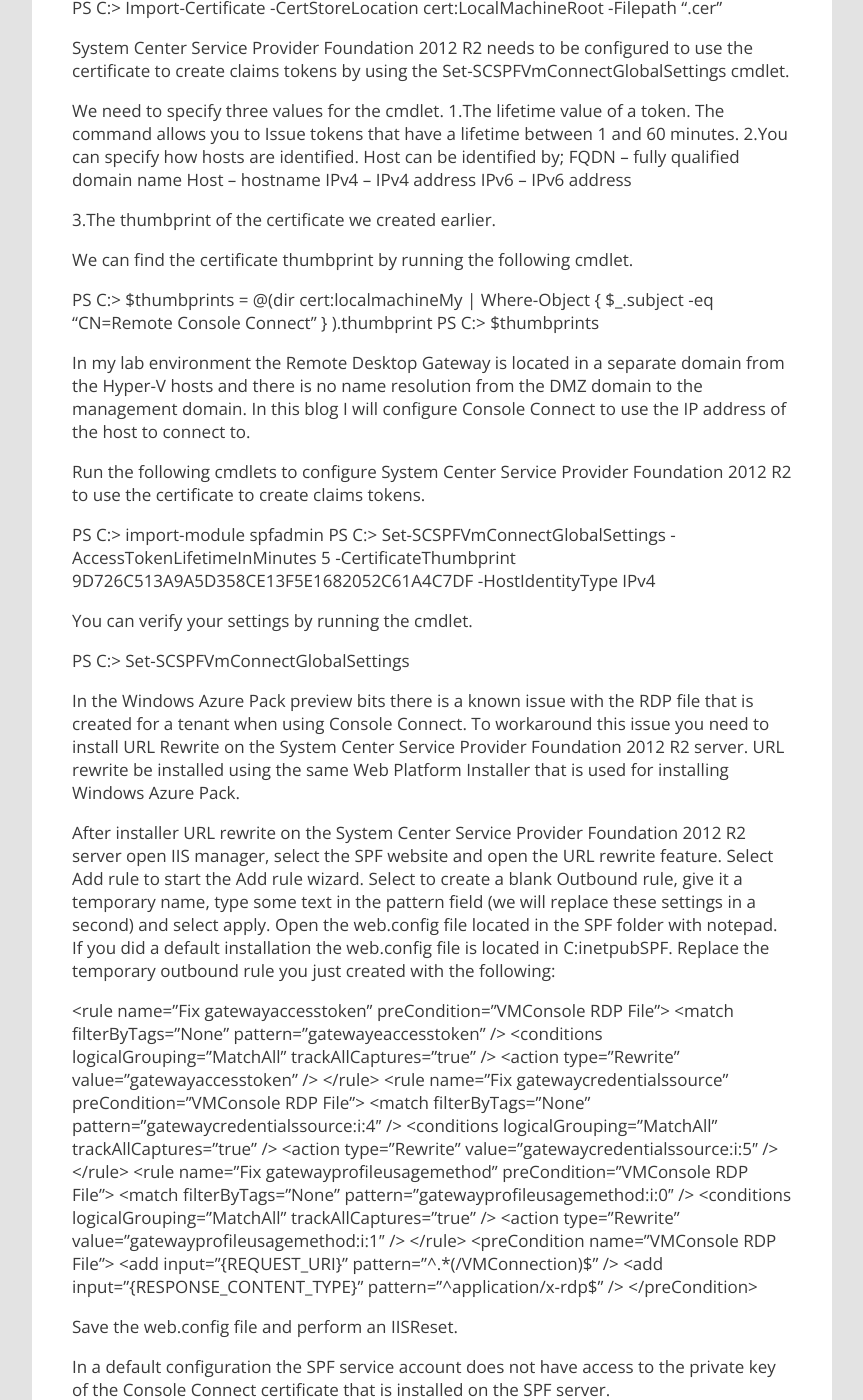
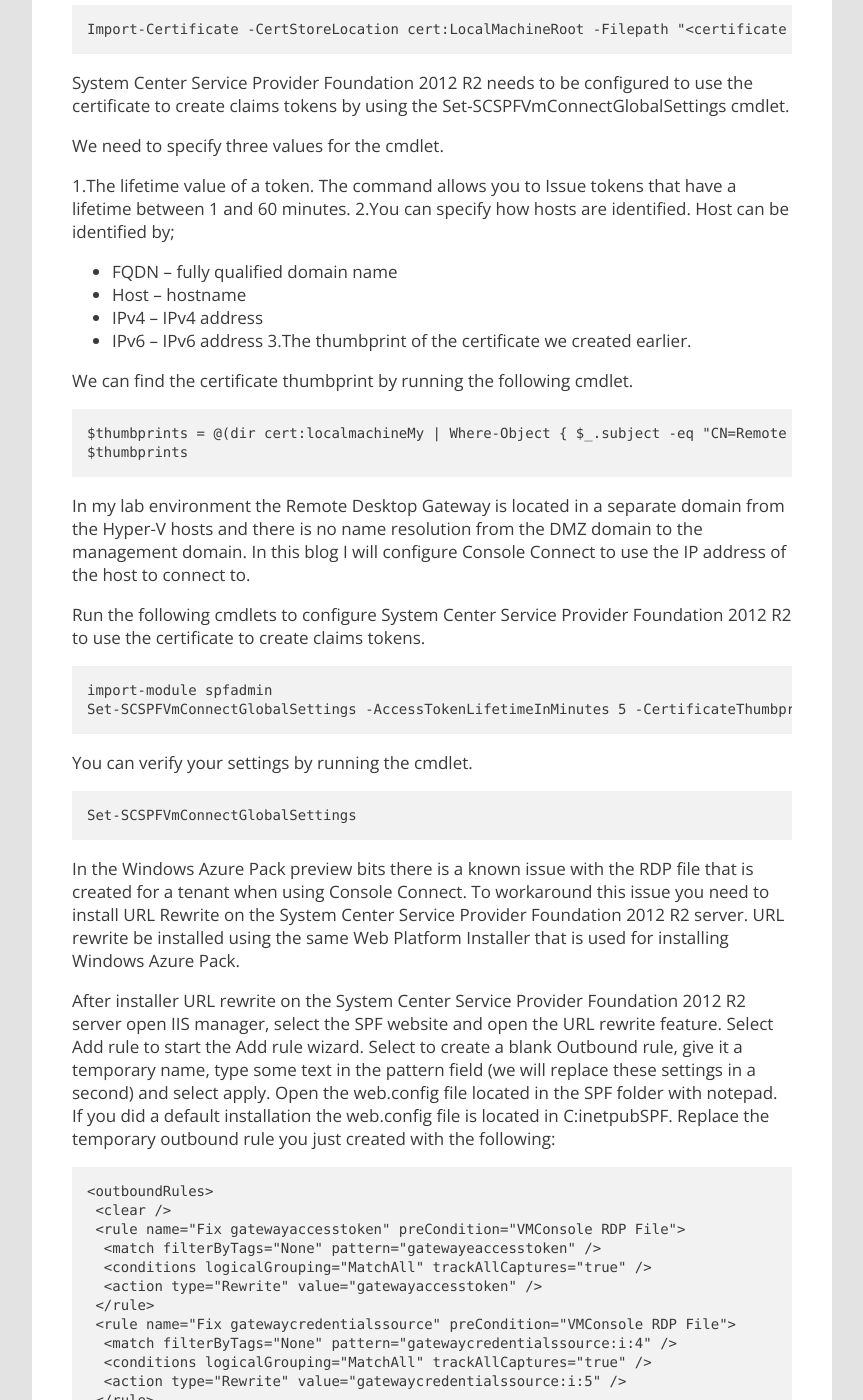
Before and after one commit to marcvaneijk/marcvaneijk.old, a Jekyll site: the page built from _posts/2013-09-10-wapconsole.md, in a window 1280 px wide and 1400 px high, scrolled down 4493 px. Shown: the whole window, without its empty margins (58-921 px from the left). Built offline with Jekyll 4.4.1, drawn with Linux system fonts in a browser that asks for light colours; nearby versions of some CDN libraries; some of the changed text lies outside the part shown.

Commit message:
Update 2013-09-10-wapconsole.md

````diff
--- a/_posts/2013-09-10-wapconsole.md
+++ b/_posts/2013-09-10-wapconsole.md
@@ -73,26 +73,30 @@ Note: If you use a self-signed certificate it is necessary to place the public k
 
 For creating the self-signed certificate you can use makecert.exe that is part of the [Windows Software Development Kit (SDK) for Windows 8.1 Preview](http://msdn.microsoft.com/en-us/library/windows/desktop/bg162891.aspx). If you have an older version of makecert lying around make sure that is capable of creating certificates with an sha256 algorithm. You can verify this my running
 
-`makecert.exe -! -a <algorithm> (The signature's digest algorithm) <md5|sha1|sha256|sha384|sha512> (Default to 'sha1')`
+```
+makecert.exe -! -a <algorithm> (The signature's digest algorithm) <md5|sha1|sha256|sha384|sha512> (Default to 'sha1')
+```
 
 The result should display sha256 as possible options. I have placed a copy of the makecert file from the Windows Software Development Kit (SDK) for Windows 8.1 Preview [here](https://skydrive.live.com/redir?resid=A49424DE2FED3A2!1349&authkey=!AHCBtSsbeR2P5vA)
 
 Create a self-signed certificate by running:
 
-`makecert -n "CN=Remote Console Connect" -r -pe -a sha256 -e <mm/dd/yyyy> -len 2048 -sky signature -eku 1.3.6.1.5.5.7.3.2 –sr "LocalMachine" -ss My -sy 24  "<CertificateName>.cer"`
+```
+makecert -n "CN=Remote Console Connect" -r -pe -a sha256 -e <mm/dd/yyyy> -len 2048 -sky signature -eku 1.3.6.1.5.5.7.3.2 –sr "LocalMachine" -ss My -sy 24  "<CertificateName>.cer"
+```
 
 -sky signature | use for signing
 --- | --- | ---
--r create self-signed
--n “CN=Remote Console Connect” subject name (Remote Console Connect)
--pe private key is exportable
--a sha256 cert algorithm
--len 2048 key length
-–e <mm/dd/yyyy> expiry date
--eku 1.3.6.1.5.5.7.3.2 enhanced key usage (client auth)
--ss My place the private key in certificate store (My)
--sy 24 Cryptographic provider type (supports SHA256)
-“<CertificateName>.cer” name for the public key
+-r | create self-signed
+-n "CN=Remote Console Connect" | subject name (Remote Console Connect)
+-pe | private key is exportable
+-a sha256 | cert algorithm
+-len 2048 | key length
+–e <mm/dd/yyyy> | expiry date
+-eku 1.3.6.1.5.5.7.3.2 | enhanced key usage (client auth)
+-ss My | place the private key in certificate store (My)
+-sy 24 | Cryptographic provider type (supports SHA256)
+"<CertificateName>.cer" | name for the public key
 
 The command generates a self-signed certificate in the certificates user store. To export the certificate open a Microsoft Management Console (mmc.exe) add the certificates snap-in and connect to the user account. Expand Certificates > Personal > Certificates, right-click the certificate we just created, open the All Tasks menu and choose export.
 
@@ -106,69 +110,82 @@ Logon to the server running System Center Service Provider Foundation 2012 R2 an
 
 The import process of the .PFX file can also be done by running the following PowerShell script.
 
-PS C:> Import-PfxCertificate -CertStoreLocation Cert:LocalMachineMy -Filepath “<certificate path>.pfx”-Password <Secure String>
+```
+Import-PfxCertificate -CertStoreLocation Cert:LocalMachineMy -Filepath "<certificate path>.pfx" -Password <Secure String>
+```
 
 When the .PFX file is imported, start the import of the .CER file by double-clicking on it. Select install certificate on the General tab. Select Local Machine as the Store Location, select to place the certificate in the following store and browse to the Trusted Root Certification Authorities store.
 
 The import process of the .CER file can also be done by running the following PowerShell script.
 
-PS C:> Import-Certificate -CertStoreLocation cert:LocalMachineRoot -Filepath “<certificate path>.cer”
+```
+Import-Certificate -CertStoreLocation cert:LocalMachineRoot -Filepath "<certificate path>.cer"
+```
 
 System Center Service Provider Foundation 2012 R2 needs to be configured to use the certificate to create claims tokens by using the Set-SCSPFVmConnectGlobalSettings cmdlet.
 
 We need to specify three values for the cmdlet.
+
 1.The lifetime value of a token. The command allows you to Issue tokens that have a lifetime between 1 and 60 minutes.
-2.You can specify how hosts are identified. Host can be identified by; FQDN – fully qualified domain name
-Host – hostname
-IPv4 – IPv4 address
-IPv6 – IPv6 address
-
+2.You can specify how hosts are identified. Host can be identified by;
+ - FQDN – fully qualified domain name
+ - Host – hostname
+ - IPv4 – IPv4 address
+ - IPv6 – IPv6 address
 3.The thumbprint of the certificate we created earlier.
 
 We can find the certificate thumbprint by running the following cmdlet.
 
-PS C:> $thumbprints = @(dir cert:localmachineMy | Where-Object { $_.subject -eq “CN=Remote Console Connect” } ).thumbprint
-PS C:> $thumbprints
+```
+$thumbprints = @(dir cert:localmachineMy | Where-Object { $_.subject -eq "CN=Remote Console Connect" } ).thumbprint
+$thumbprints
+```
 
 In my lab environment the Remote Desktop Gateway is located in a separate domain from the Hyper-V hosts and there is no name resolution from the DMZ domain to the management domain. In this blog I will configure Console Connect to use the IP address of the host to connect to.
 
 Run the following cmdlets to configure System Center Service Provider Foundation 2012 R2 to use the certificate to create claims tokens.
 
-PS C:> import-module spfadmin
-PS C:> Set-SCSPFVmConnectGlobalSettings -AccessTokenLifetimeInMinutes 5 -CertificateThumbprint 9D726C513A9A5D358CE13F5E1682052C61A4C7DF -HostIdentityType IPv4
+```
+import-module spfadmin
+Set-SCSPFVmConnectGlobalSettings -AccessTokenLifetimeInMinutes 5 -CertificateThumbprint 9D726C513A9A5D358CE13F5E1682052C61A4C7DF -HostIdentityType IPv4`
+```
 
 You can verify your settings by running the cmdlet.
 
-PS C:> Set-SCSPFVmConnectGlobalSettings
+```
+Set-SCSPFVmConnectGlobalSettings
+```
 
 In the Windows Azure Pack preview bits there is a known issue with the RDP file that is created for a tenant when using Console Connect. To workaround this issue you need to install URL Rewrite on the System Center Service Provider Foundation 2012 R2 server. URL rewrite be installed using the same Web Platform Installer that is used for installing Windows Azure Pack.
 
 After installer URL rewrite on the System Center Service Provider Foundation 2012 R2 server open IIS manager, select the SPF website and open the URL rewrite feature. Select Add rule to start the Add rule wizard. Select to create a blank Outbound rule, give it a temporary name, type some text in the pattern field (we will replace these settings in a second) and select apply. Open the web.config file located in the SPF folder with notepad. If you did a default installation the web.config file is located in C:inetpubSPF. Replace the temporary outbound rule you just created with the following:
 
+```
 <outboundRules>
-<clear />
-<rule name=”Fix gatewayaccesstoken” preCondition=”VMConsole RDP File”>
-<match filterByTags=”None” pattern=”gatewayeaccesstoken” />
-<conditions logicalGrouping=”MatchAll” trackAllCaptures=”true” />
-<action type=”Rewrite” value=”gatewayaccesstoken” />
-</rule>
-<rule name=”Fix gatewaycredentialssource” preCondition=”VMConsole RDP File”>
-<match filterByTags=”None” pattern=”gatewaycredentialssource:i:4″ />
-<conditions logicalGrouping=”MatchAll” trackAllCaptures=”true” />
-<action type=”Rewrite” value=”gatewaycredentialssource:i:5″ />
-</rule>
-<rule name=”Fix gatewayprofileusagemethod” preCondition=”VMConsole RDP File”>
-<match filterByTags=”None” pattern=”gatewayprofileusagemethod:i:0″ />
-<conditions logicalGrouping=”MatchAll” trackAllCaptures=”true” />
-<action type=”Rewrite” value=”gatewayprofileusagemethod:i:1″ />
-</rule>
-<preConditions>
-<preCondition name=”VMConsole RDP File”>
-<add input=”{REQUEST_URI}” pattern=”^.*(/VMConnection)$” />
-<add input=”{RESPONSE_CONTENT_TYPE}” pattern=”^application/x-rdp$” />
-</preCondition>
-</preConditions>
+ <clear />
+ <rule name="Fix gatewayaccesstoken" preCondition="VMConsole RDP File">
+  <match filterByTags="None" pattern="gatewayeaccesstoken" />
+  <conditions logicalGrouping="MatchAll" trackAllCaptures="true" />
+  <action type="Rewrite" value="gatewayaccesstoken" />
+ </rule>
+ <rule name="Fix gatewaycredentialssource" preCondition="VMConsole RDP File">
+  <match filterByTags="None" pattern="gatewaycredentialssource:i:4" />
+  <conditions logicalGrouping="MatchAll" trackAllCaptures="true" />
+  <action type="Rewrite" value="gatewaycredentialssource:i:5" />
+ </rule>
+ <rule name="Fix gatewayprofileusagemethod" preCondition="VMConsole RDP File">
+  <match filterByTags="None" pattern="gatewayprofileusagemethod:i:0" />
+  <conditions logicalGrouping="MatchAll" trackAllCaptures="true" />
+  <action type="Rewrite" value="gatewayprofileusagemethod:i:1" />
+ </rule>
+ <preConditions>
+  <preCondition name="VMConsole RDP File">
+   <add input="{REQUEST_URI}" pattern="^.*(/VMConnection)$" />
+   <add input="{RESPONSE_CONTENT_TYPE}" pattern="^application/x-rdp$" />
+  </preCondition>
+ </preConditions>
 </outboundRules>
+```
 
 Save the web.config file and perform an IISReset.
 
````
